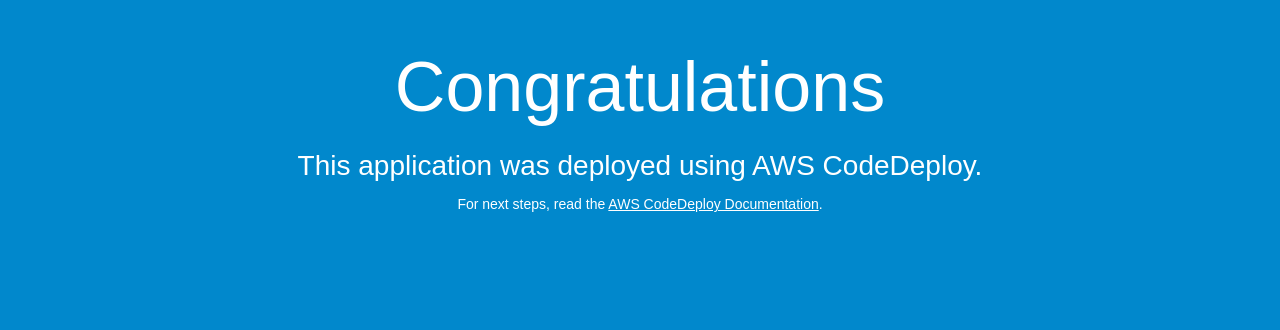
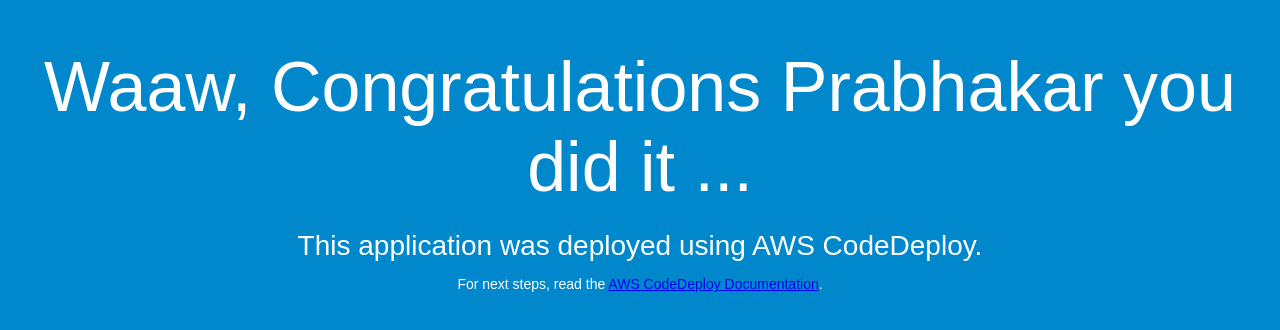
Before and after one commit to rahul0284/demorepo, a plain HTML site: page index.html in a window 1280 px wide. Drawn offline with Linux system fonts and the light colour scheme.

Commit message:
files modified

```diff
--- a/index.html
+++ b/index.html
@@ -22,14 +22,11 @@
       font-weight: normal;
       margin-bottom: 0;
     }
-    a {
-      color: #ffffff;
-    }
   </style>
 </head>
 <body>
   <div align="center">
-    <h1>Congratulations</h1>
+    <h1>Waaw, Congratulations Prabhakar you did it ...</h1>
     <h2>This application was deployed using AWS CodeDeploy.</h2>
     <p>For next steps, read the <a href="http://aws.amazon.com/documentation/codedeploy">AWS CodeDeploy Documentation</a>.</p>
   </div>
```
Also changed, not shown: hello.txt (deleted), 7 other files.
